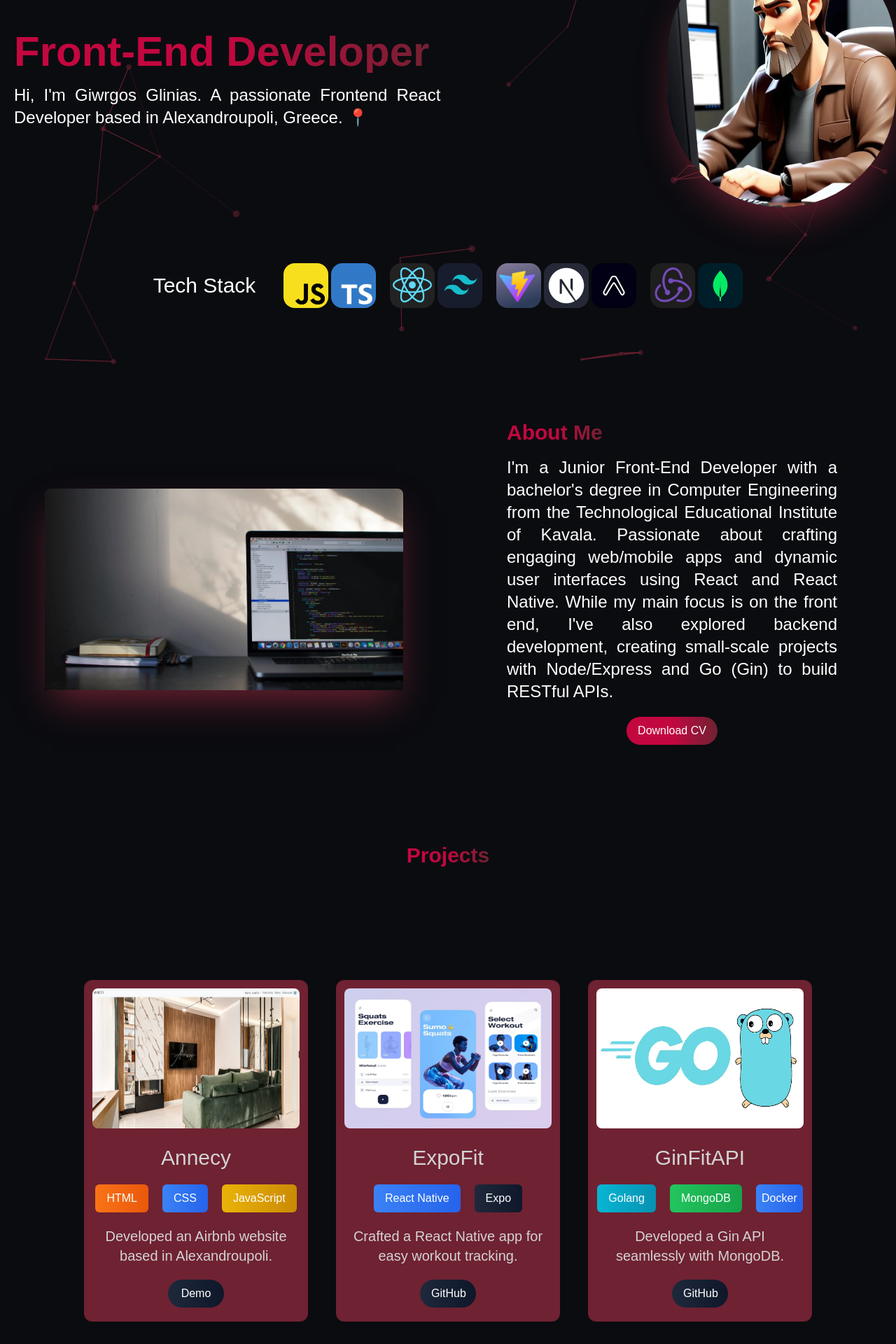
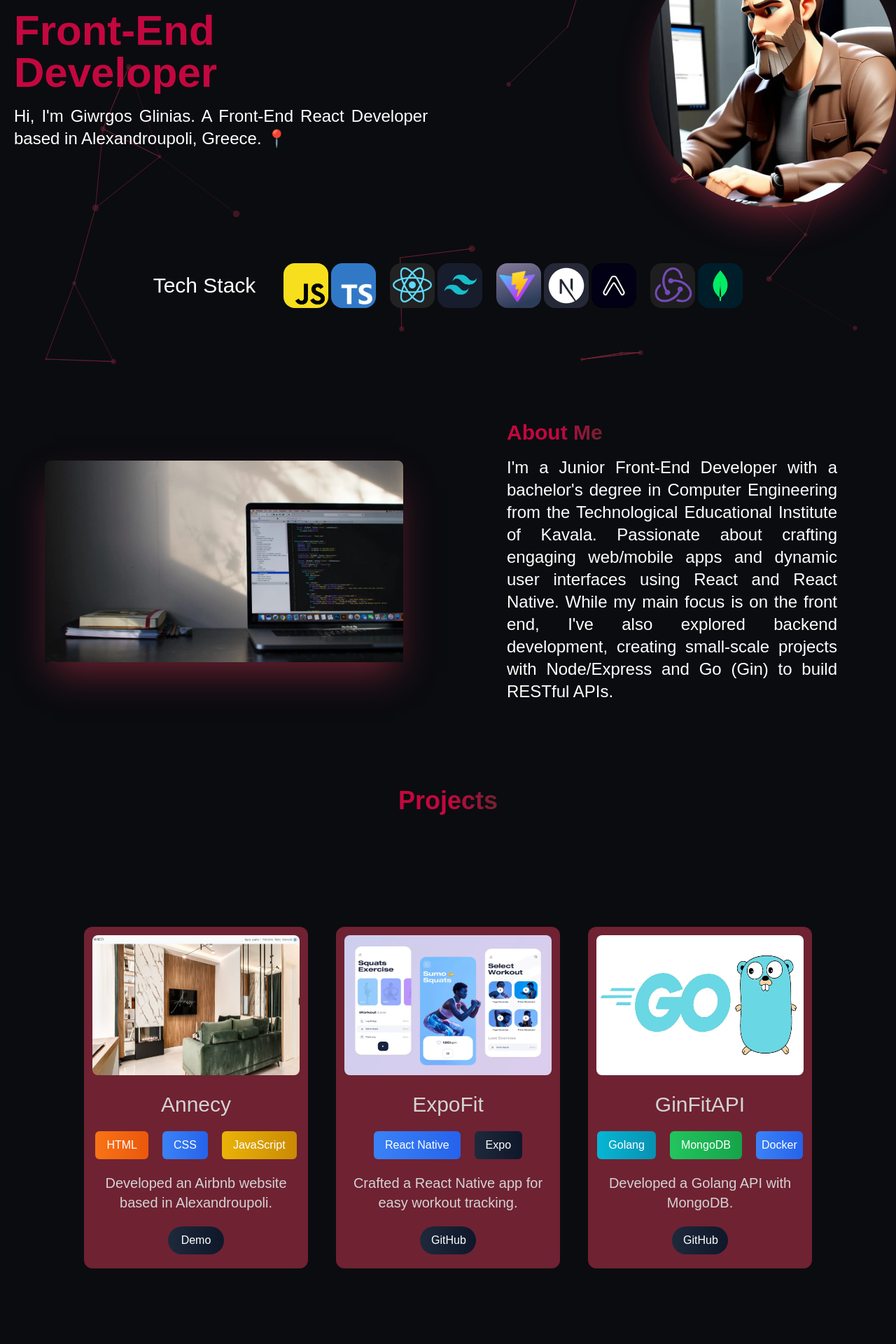
Before and after one commit to GiwrgosGln/Old-Portfolio, a React (Vite) app: page / in a window 1280 px wide. Shown: the part 280-2200 px from the top of the page at 70% size. Built offline with nearby package versions, Linux system fonts and the light colour scheme.

Commit message:
Added Projects & Contact

```diff
--- a/src/components/about/About.jsx
+++ b/src/components/about/About.jsx
@@ -25,7 +25,7 @@ export default function About() {
         </p>
 
         {/* Button to download resume as PDF */}
-        <div className="flex justify-center py-5">
+        {/* <div className="flex justify-center py-5">
           <a
             href={resumePdf}
             download="Georgios_Glinias_CV.pdf"
@@ -33,7 +33,7 @@ export default function About() {
           >
             Download CV
           </a>
-        </div>
+        </div> */}
       </div>
     </div>
   );
--- a/src/components/hero/Hero.jsx
+++ b/src/components/hero/Hero.jsx
@@ -18,8 +18,8 @@ export default function Hero() {
             Front-End Developer
           </h1>
           <p className="text-textColor text-xl text-justify sm:text-xl md:text-2xl md:w-2/3 mt-4">
-            Hi, I'm Giwrgos Glinias. A passionate Frontend React Developer based
-            in Alexandroupoli, Greece. 📍
+            Hi, I'm Giwrgos Glinias. A Front-End React Developer based in
+            Alexandroupoli, Greece. 📍
           </p>
         </div>
         <div>
--- a/src/components/projects/Projects.jsx
+++ b/src/components/projects/Projects.jsx
@@ -5,7 +5,7 @@ import goapi from "../../assets/goapi.webp";
 export default function Projects() {
   return (
     <div className="h-2/3 flex flex-col items-center align-center bg-backgroundWhite">
-      <h1 className="text-3xl inline-block text-transparent bg-clip-text bg-gradient-to-r from-gc3 via-gc3 to-gc1 font-bold mt-10">
+      <h1 className="text-4xl inline-block text-transparent bg-clip-text bg-gradient-to-r from-gc3 via-gc3 to-gc1 font-bold mt-10">
         Projects
       </h1>
       <div className="flex flex-col mt-40 relative lg:flex-row gap-10">
@@ -84,7 +84,7 @@ export default function Projects() {
             </li>
           </ul>
           <p className="text-center text-xl px-2">
-            Developed a Gin API seamlessly with MongoDB.
+            Developed a Golang API with MongoDB.
           </p>
 
           <a
```
